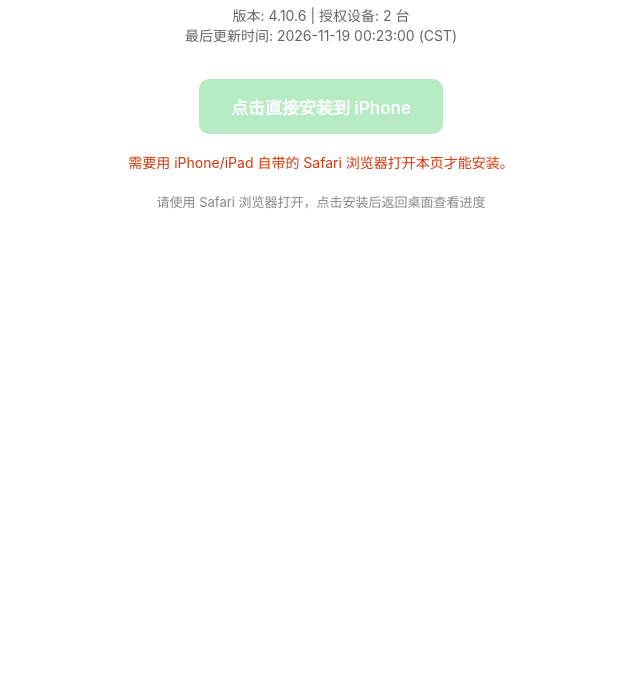
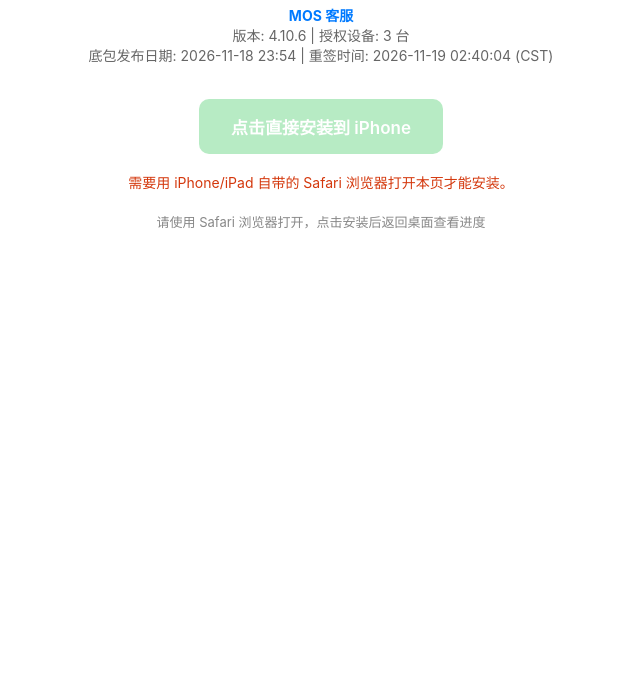
Before and after one commit to wudi67716/yingda-chat, a plain HTML site: page docs/app_mos/index.html in a window 1280 px wide. Shown: the part 126-800 px from the top of the page, without its empty margins (319-959 px from the left). Drawn offline with Linux system fonts and the light colour scheme.

Commit message:
chore: update OTA manifest

```diff
--- a/docs/app_mos/index.html
+++ b/docs/app_mos/index.html
@@ -2,7 +2,7 @@
     <meta name="robots" content="noindex, nofollow">
     <title>MOS客服 - 测试版安装</title></head><body style="font-family:-apple-system,sans-serif;text-align:center;padding:48px 20px">
     <h2>MOS客服</h2>
-    <p style="color:#666;font-size:14px">版本: 4.10.6 | 授权设备: 2 台<br>最后更新时间: 2026-11-19 00:23:00 (CST)</p>
+    <p style="color:#666;font-size:14px"><b style="color:#007aff">MOS 客服</b><br>版本: 4.10.6 | 授权设备: 3 台<br>底包发布日期: 2026-11-18 23:54 | 重签时间: 2026-11-19 02:40:04 (CST)</p>
     <div id="wait-box" style="display:none;margin:24px auto;padding:16px;max-width:340px;background:#fff8e6;border:1px solid #ffd591;border-radius:10px;color:#d46b08;font-size:14px">
       <p id="wait-msg" style="margin:0 0 6px">新设备 UDID 已提交云端重签队列...</p>
       <p style="margin:0">已等待 <b id="sec">0</b> 秒</p>
```
Also changed, not shown: 1 other file.
